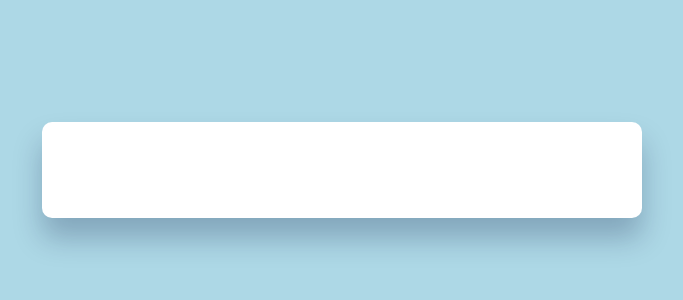
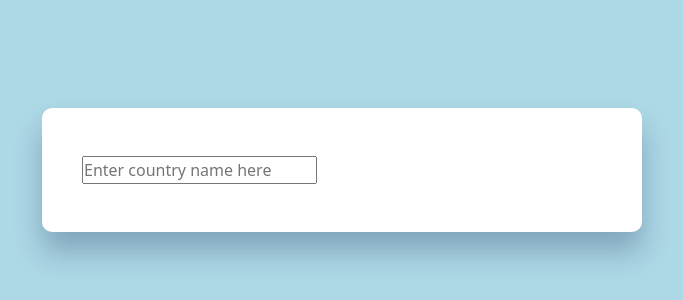
Before and after one commit to Akinjaiye/country-guide-api, a website built with webpack: page src/index.html in a window 1280 px wide. Shown: the part 230-530 px from the top of the page, without its empty margins (298-981 px from the left). Built offline with nearby package versions, Linux system fonts and the light colour scheme.

Commit message:
create input and placeholder in html

```diff
--- a/src/index.html
+++ b/src/index.html
@@ -9,7 +9,10 @@
 <body>
     <div class="container">
         <div class="search-wrapper">
-
+            <input type="text"
+            id="country"
+            placeholder="Enter country name here"
+            >
         </div>
     </div>
 </body>
```
